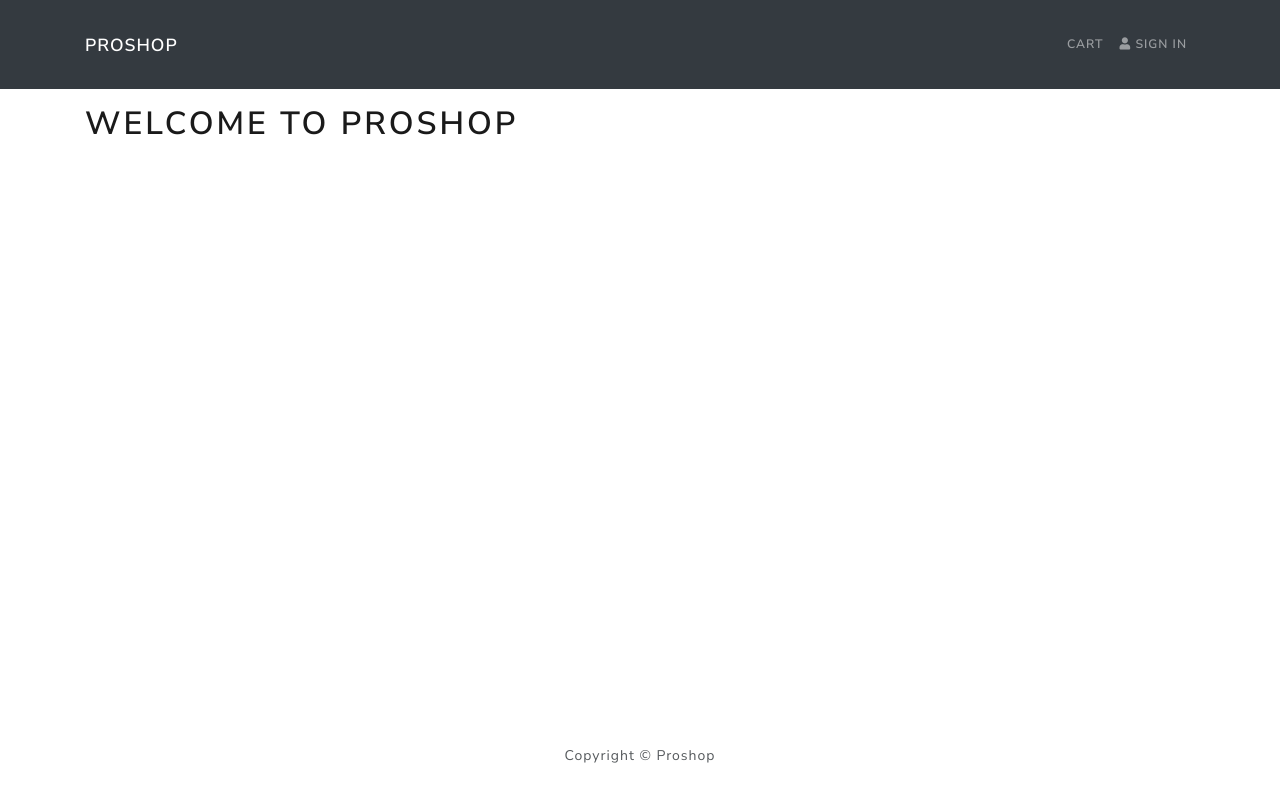
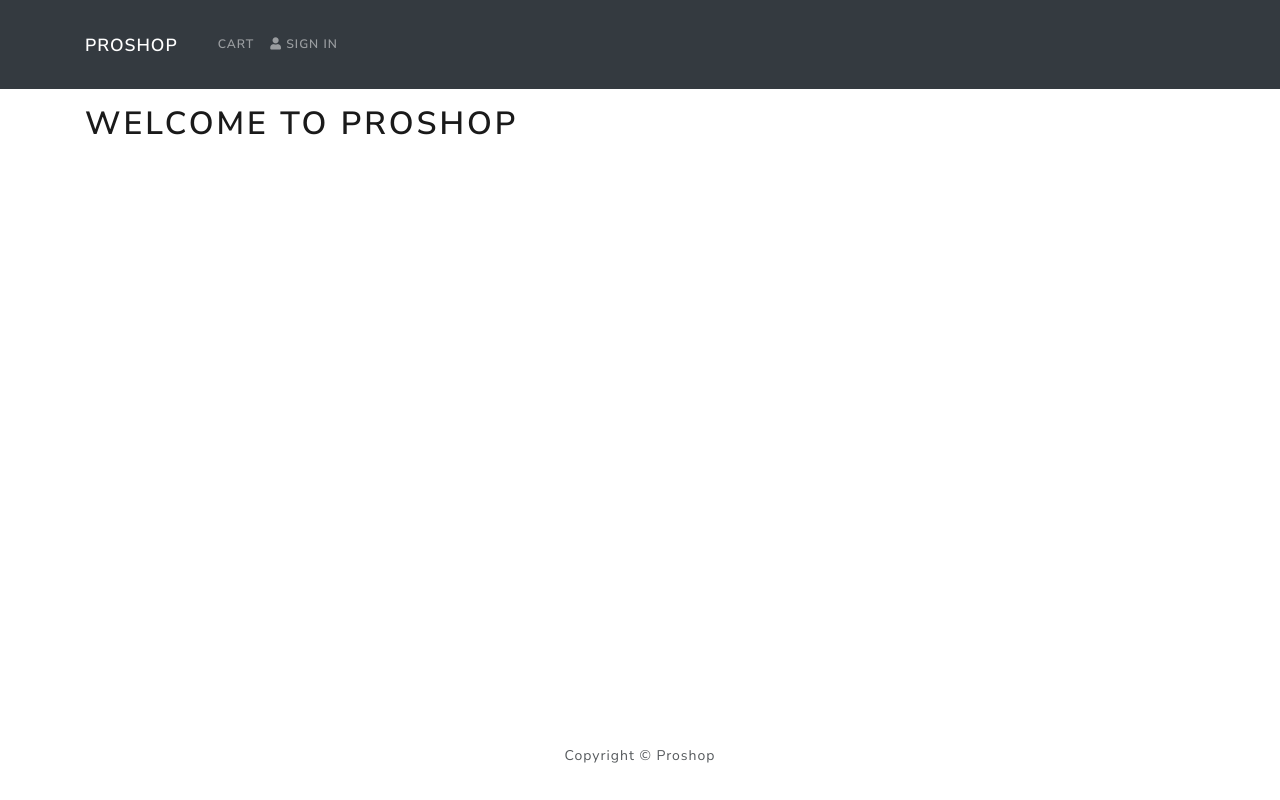
Before and after one commit to mali30/pro-shop, a React (Create React App) app in the folder frontend/: page / in a window 1280 px wide. Built offline with nearby package versions, Linux system fonts and the light colour scheme; some icons are missing.

Commit message:
added react-bootstrap

```diff
--- a/frontend/package.json
+++ b/frontend/package.json
@@ -7,6 +7,7 @@
     "@testing-library/react": "^9.3.2",
     "@testing-library/user-event": "^7.1.2",
     "react": "^16.13.1",
+    "react-bootstrap": "^1.3.0",
     "react-dom": "^16.13.1",
     "react-scripts": "3.4.3"
   },
--- a/frontend/src/components/Header.js
+++ b/frontend/src/components/Header.js
@@ -9,7 +9,7 @@ const Header = () => {
           <Navbar.Brand href="/">ProShop</Navbar.Brand>
           <Navbar.Toggle aria-controls="basic-navbar-nav" />
           <Navbar.Collapse id="basic-navbar-nav">
-            <Nav className="ml-auto">
+            <Nav className="ml-">
               <Nav.Link href="/cart"> <i className='fas fa-shoping-cart'></i>Cart</Nav.Link>
               <Nav.Link href="/login"> <i className='fas fa-user'></i> Sign In</Nav.Link>
             </Nav>
```
